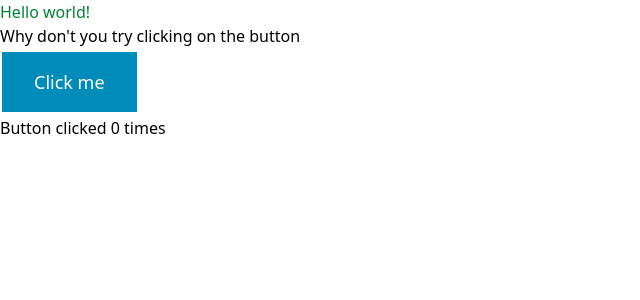
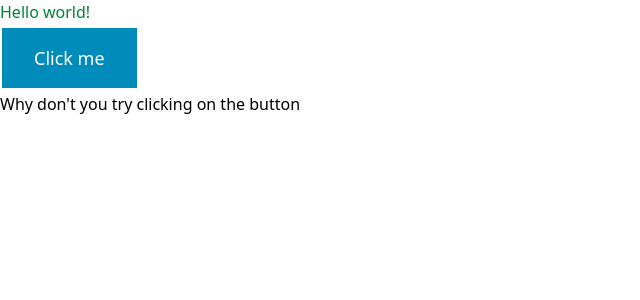
Before and after one commit to jdcarvajalc/svelte5-sveltekit, a SvelteKit app in the folder introduction/: page / in a window 1280 px wide. Shown: the top 300 px of the page, without its empty margins (0-640 px from the left). Built offline with nearby package versions, Linux system fonts and the light colour scheme.

Commit message:
refact: update the way to display info with `$derived.by()` rune

```diff
--- a/introduction/src/routes/+page.svelte
+++ b/introduction/src/routes/+page.svelte
@@ -2,12 +2,25 @@
 <script lang="ts">
     let word = $state<string>('world');
     let count = $state<number>(0);
+
+    let info = $derived.by<string>(()=>{
+        if(count === 0){
+            return "Why don't you try clicking on the button";
+        }
+        if(count === 1){
+            return "You clicked the button once";
+        }
+        return "You clicked the button " + count + " times";
+    })
+
+    function onClick(){
+        count++;
+    }
 </script>
 
 <!-- Normal HTML -->
 <h2 class="text-green-700">Hello {word}!</h2>
-<p>Why don't you try clicking on the button</p>
-<button class="text-white my-1 mx-0.5 px-8 py-4 text-center bg-[#008CBA] cursor-pointer text-lg" onclick={() => {count++}}>
+<button class="text-white my-1 mx-0.5 px-8 py-4 text-center bg-[#008CBA] cursor-pointer text-lg" onclick={onClick}>
     Click me
 </button>
-<p>Button clicked {count} times</p>
+<p>{info}</p>
```
